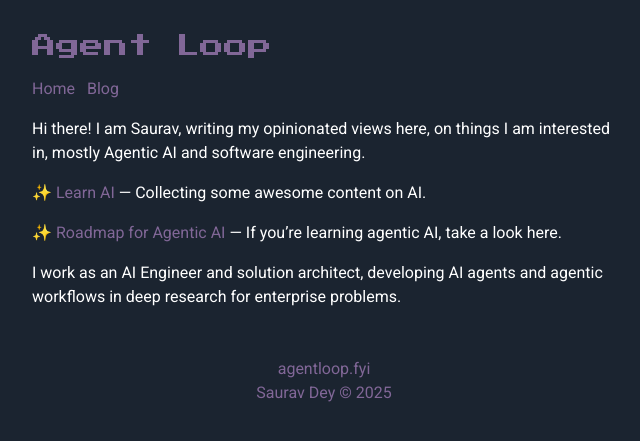
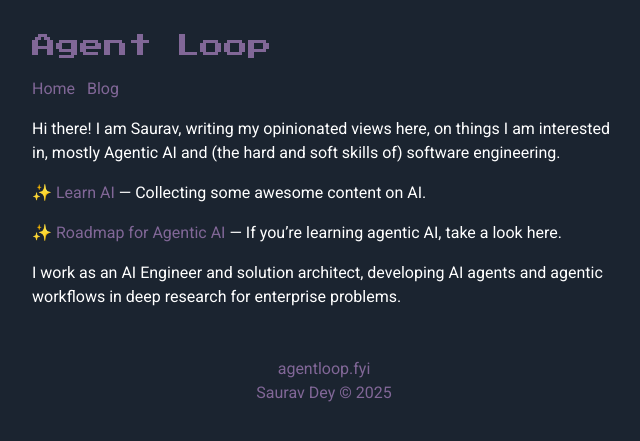
Before and after one commit to agentloopfyi/agentloopfyi.github.io, a Jekyll site: the page built from index.markdown, in a window 1280 px wide. Shown: the top 441 px of the page, without its empty margins (316-956 px from the left). Built offline with Jekyll 4.4.1, drawn with Linux system fonts in a browser that asks for light colours.

Commit message:
Update index.markdown

```diff
--- a/index.markdown
+++ b/index.markdown
@@ -2,7 +2,7 @@
 layout: default
 ---
 
-Hi there! I am Saurav, writing my opinionated views here, on things I am interested in, mostly Agentic AI and software engineering.
+Hi there! I am Saurav, writing my opinionated views here, on things I am interested in, mostly Agentic AI and (the hard and soft skills of) software engineering.
 
 ✨ [Learn AI](/learn-ai) — Collecting some awesome content on AI.
 
```
